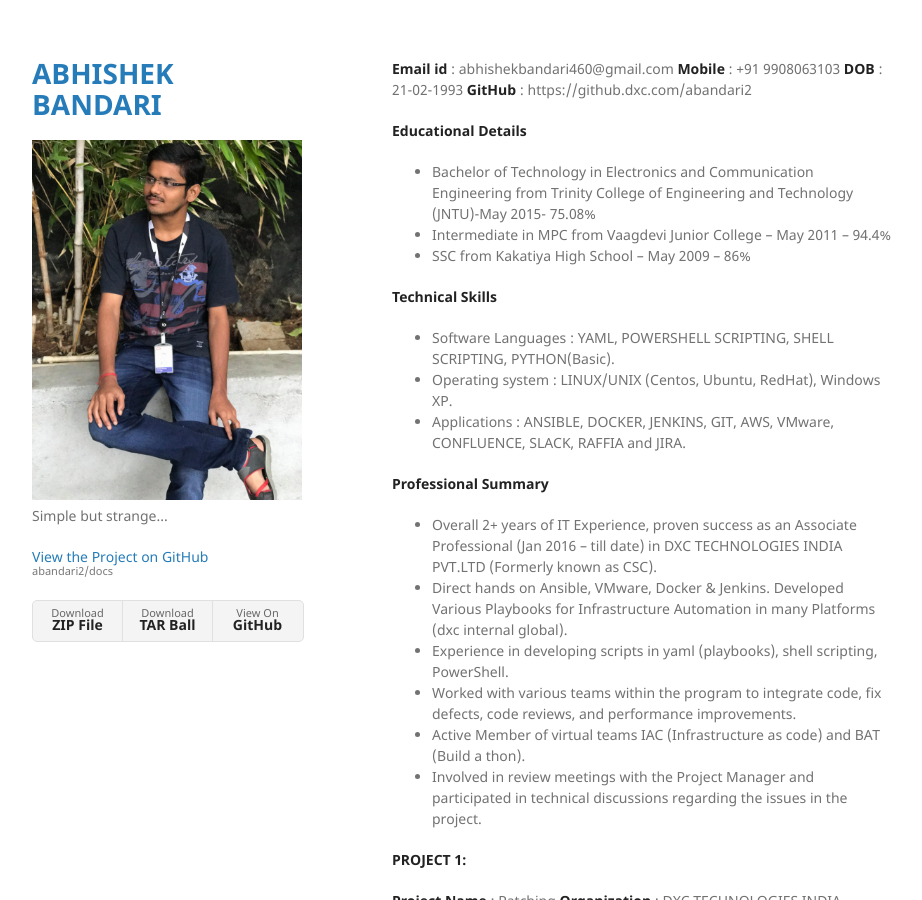
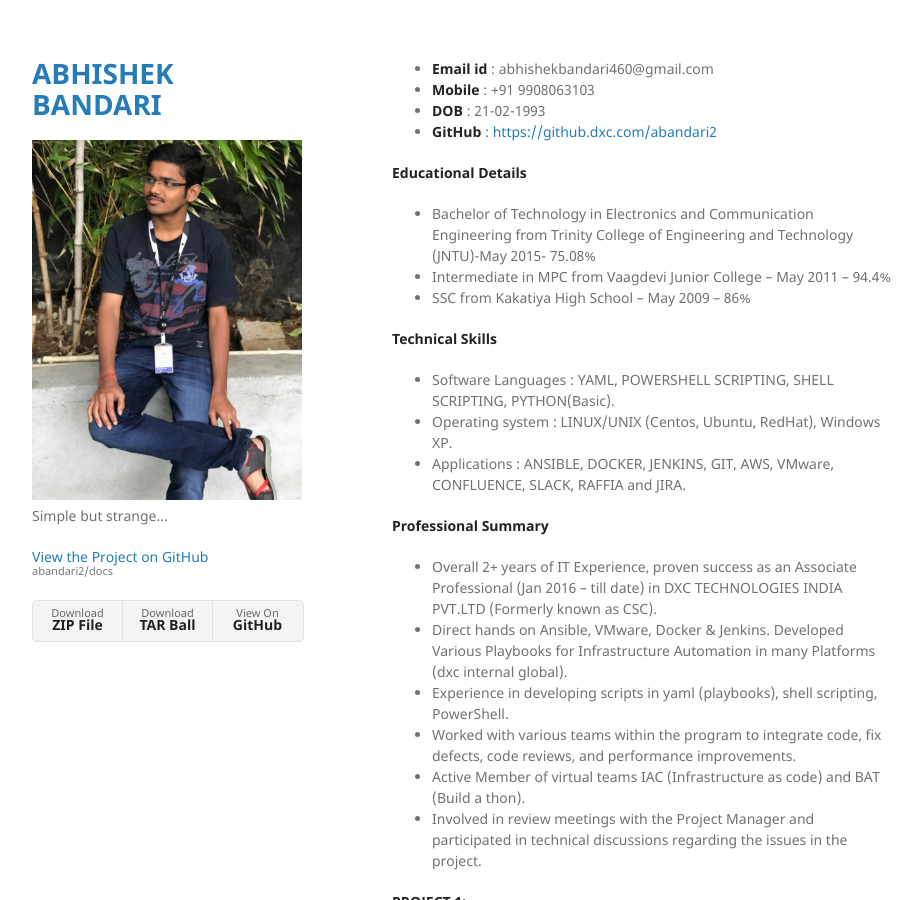
Before and after one commit to abandari2/docs, a Jekyll site: the page built from resume.md, in a window 1280 px wide and 900 px high. Shown: the whole window, without its empty margins (178-1100 px from the left). Built offline with Jekyll 4.4.1, drawn with Linux system fonts in a browser that asks for light colours; part of the change alters nothing that is shown.

```diff
--- a/resume.md
+++ b/resume.md
@@ -5,10 +5,10 @@ layout: default
 permalink: /resume
 ---
 
-**Email id**	: abhishekbandari460@gmail.com
-**Mobile**	: +91 9908063103
-**DOB**		: 21-02-1993
-**GitHub**	: https://github.dxc.com/abandari2
+* **Email id**	: abhishekbandari460@gmail.com
+* **Mobile**	: +91 9908063103
+* **DOB**       : 21-02-1993
+* **GitHub**	: [https://github.dxc.com/abandari2](https://github.dxc.com/abandari2)
 
 **Educational Details**
 
```
